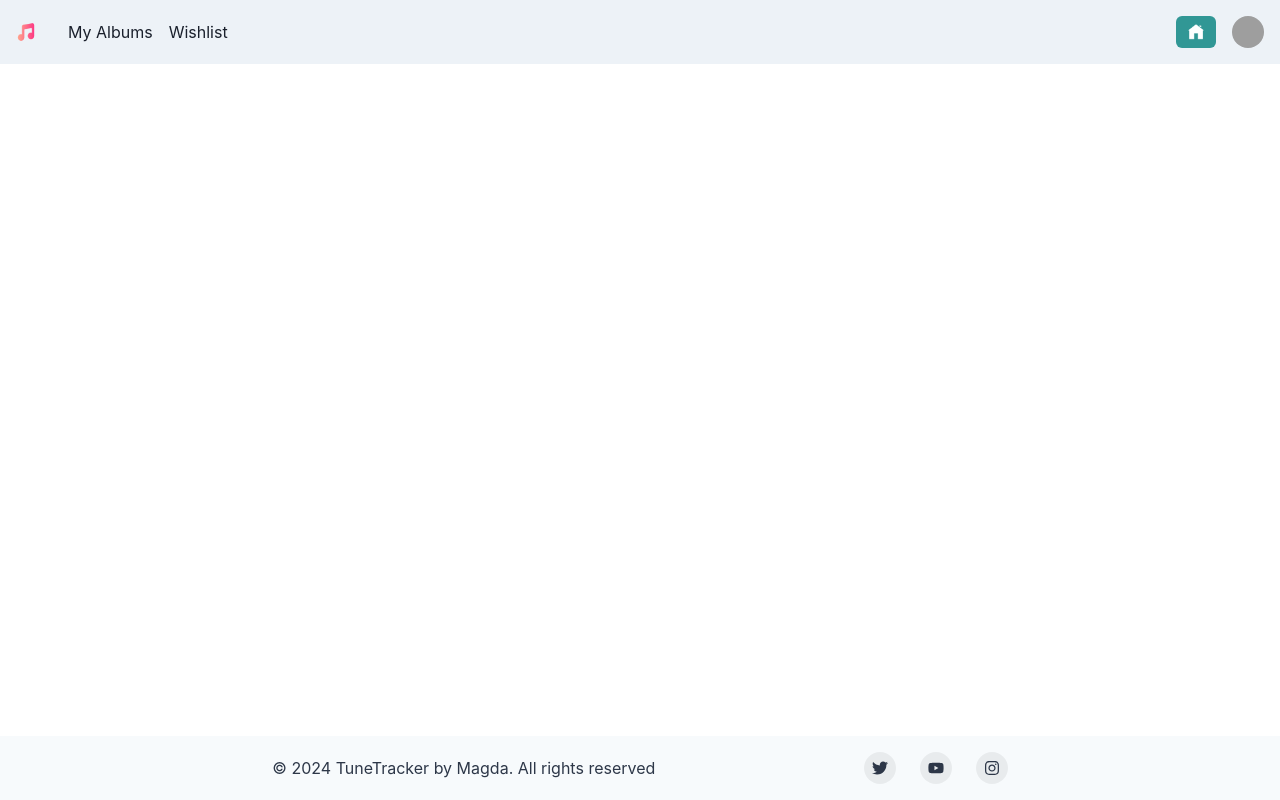
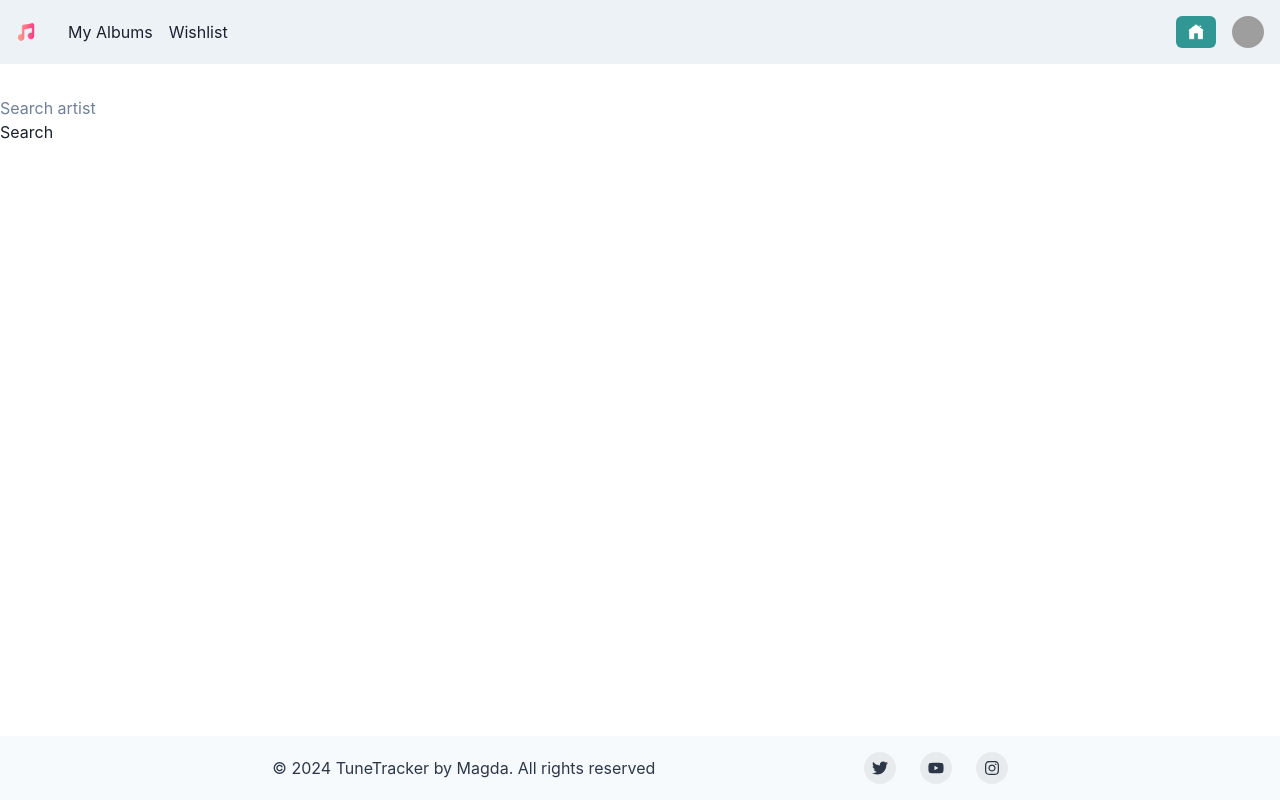
Before and after one commit to MagdaDra/TuneTracker, a React (Vite) app: page /main in a window 1280 px wide. Built offline with nearby package versions, Linux system fonts and the light colour scheme; sample sign-in values are in the browser's storage; grey boxes are pictures that could not be loaded.

Commit message:
Albums search by Artist + basic chakra

```diff
--- a/src/App.css
+++ b/src/App.css
@@ -23,3 +23,17 @@
 .list-item {
     margin-top: 2rem;
 }
+
+.search-result {
+    display: flex;
+    flex-wrap: wrap;
+    margin-top: 2rem;
+}
+
+.search-bar {
+    margin-top: 2rem;
+}
+
+.search-tiles {
+    margin: 2rem;
+}
--- a/src/App.jsx
+++ b/src/App.jsx
@@ -8,7 +8,6 @@ import WishList from './pages/WishList';
 import AddAlbum from './pages/AddAlbum';
 import EditAlbum from './pages/EditAlbum';
 
-//import { SpotifyAuthProviderWrapper } from './context/Authentication.context';
 
 function App() {
 
@@ -18,9 +17,9 @@ function App() {
       <Routes>
         <Route path='/' element={<HomePage />} />
         <Route path='/main' element={<Layout> <ArtistsMainScreen /> </Layout>} />
-        <Route path='/main/wishlist' element={<WishList/>} />
-        <Route path='/main/wishlist/new' element={<AddAlbum />} />
-        <Route path='main/wishlist/edit/:albumId' element={<EditAlbum />} />
+        <Route path='/main/wishlist' element={<Layout> <WishList/> </Layout>} />
+        <Route path='/main/wishlist/new' element={<Layout> <AddAlbum /> </Layout>} />
+        <Route path='main/wishlist/edit/:albumId' element={<Layout> <EditAlbum /> </Layout>} />
       </Routes>
     </ChakraProvider>
   )
--- a/src/main.jsx
+++ b/src/main.jsx
@@ -3,14 +3,14 @@ import ReactDOM from 'react-dom/client'
 import App from './App.jsx'
 import './index.css'
 import { BrowserRouter as Router } from "react-router-dom";
-//import { SpotifyAuthProviderWrapper } from './context/Authentication.context.jsx';
+import { SpotifyAuthProviderWrapper } from './context/Authentication.context.jsx';
 
 ReactDOM.createRoot(document.getElementById('root')).render(
   <React.StrictMode>
     <Router>
-      {/* <SpotifyAuthProviderWrapper> */}
+      <SpotifyAuthProviderWrapper>
         <App />
-      {/* </SpotifyAuthProviderWrapper> */}
+      </SpotifyAuthProviderWrapper>
     </Router>
   </React.StrictMode>,
 );
--- a/src/pages/ArtistsMainScreen.jsx
+++ b/src/pages/ArtistsMainScreen.jsx
@@ -1,71 +1,99 @@
-import { useState, useEffect} from 'react';
-import axios from "axios";
+import { useState, useContext} from 'react';
+import { SpotifyAuthContext } from '../context/Authentication.context';
+import {
+    Box,
+    Center,
+    useColorModeValue,
+    Heading,
+    Text,
+    Stack,
+    Image,
+  } from '@chakra-ui/react'
 
 
 function ArtistsMainScreen() {
 
-    const [albumsData, setAlbumsData] = useState("")
+    const [albumsData, setAlbumsData] = useState([])
     const [search, setSearch] = useState("")
 
-    const getAllAlbums = async () => {
-        try {
-            const response = await axios.get('https://www.theaudiodb.com/api/v1/json/2/searchalbum.php?s=red_hot_chili_peppers');
-            setAlbumsData(response.data)
-        } catch (error) {
-            console.log('error fetching albums', error)
+    const value = useContext(SpotifyAuthContext)
+    const accessToken = value.token
+    console.log("Access token:", accessToken)
+
+
+    // Search
+
+    // Display the albums to the user
+
+    const handleSearch = async () => {
+        //console.log("Search for " + search)
+
+        // Get request using search to get the Artist ID
+        const artistParameters = {
+            method: 'GET',
+            headers: {
+                'Content-Type': 'application/json',
+                'Authorization': 'Bearer ' + accessToken
+            }
         }
-    };
+
+        const artistId = await fetch('https://api.spotify.com/v1/search?q=' + search + '&type=artist' , artistParameters)
+            .then(response => response.json())
+            .then(data => {return data.artists.items[0].id})
+
+            console.log('Artist ID is ' + artistId)
+
+    // Get request with Artist ID to receive all the albums from the artist
+
+    const albums = await fetch('https://api.spotify.com/v1/artists/' + artistId + '/albums' + '?include_groups=album&limit=50', artistParameters)
+        .then(response => response.json())
+        .then(data => {
+            setAlbumsData(data.items)
+        })
+    }
 
     console.log(albumsData)
 
-    useEffect(() => {
-        const authParameters = {
-            // 14:30 min filmiku
-        }
-    }, [])
-
-    // change the search to be searched after we press enter or 'search' button
-    // accessToken = useContext(token)
-
-    // const handleSearch = async(event) => {
-    //     const query = event.target.value;
-    //     setSearch(query);
-    //     try {
-    //         const responseSearch = await axios.get(`https://theaudiodb.com/api/v1/json/523532/searchalbum.php?s=${query}`);
-    //         setAlbumsData(responseSearch.data)
-    //     } catch (error) {
-    //         console.log("Error fetching search value", error)
-    //     }
-
-    // }
 
     return (
         <>
-            {/* <div>
-                <form>
-                    <label>Search</label>
-                    <input type="text" placeholder="Search" value={search} onChange={handleSearch} />
+            <div className="search-bar">
+                <form onSubmit={e => e.preventDefault()}>
+                    <input
+                        type="text"
+                        placeholder="Search artist"
+                        onKeyUp={event => {
+                            if(event.key === 'Enter') {
+                                handleSearch()}
+                        }}
+                        onChange = {event => setSearch(event.target.value)}
+                    />
                 </form>
-            </div> */}
+                <button onClick={handleSearch}> Search </button>
+            </div>
 
-            {/* <div>
-                {albumsData.album.map(albumInfo => {
+            <div className="search-result">
+                 {albumsData.map(album => {
                     return (
-                        <div key={albumInfo.idAlbum}>
-                            <img src={albumInfo.strAlbumThumb} alt="" />
-                            <h3>{albumInfo.strAlbum}</h3>
-                        </div>
-                    )
-                })}
-            </div> */}
-        </>
-    )
 
 
 
-    // --------------------------------------- SEARCH FORM -------------------------------------------------------------------------
 
-
+                        <div key={album.id} className="search-tile">
+                            <Image
+                                src={album.images[1].url}
+                                rounded={'lg'}
+                                height={230}
+                                width={230}
+                                objectFit={'cover'}
+                            />
+                            <h3>{album.name}</h3>
+                         </div>
+                    )
+                })}
+            </div>
+        </>
+    )
 
 }
 
--- a/src/pages/HomePage.jsx
+++ b/src/pages/HomePage.jsx
@@ -1,7 +1,7 @@
 
 import { NavLink } from 'react-router-dom';
-//import { useContext } from 'react';
-//import { SpotifyAuthContext } from '../context/Authentication.context';
+import { useContext } from 'react';
+import { SpotifyAuthContext } from '../context/Authentication.context';
 
 import {
   Box,
@@ -45,7 +45,7 @@ export default function HomePage() {
             position={'relative'}>
               <NavLink to="/main">
                 <Button
-                //onClick = {useContext(SpotifyAuthContext)}
+                onClick = {useContext(SpotifyAuthContext)}
                 colorScheme={'green'}
                 bg={'purple.400'}
                 rounded={'full'}
```
